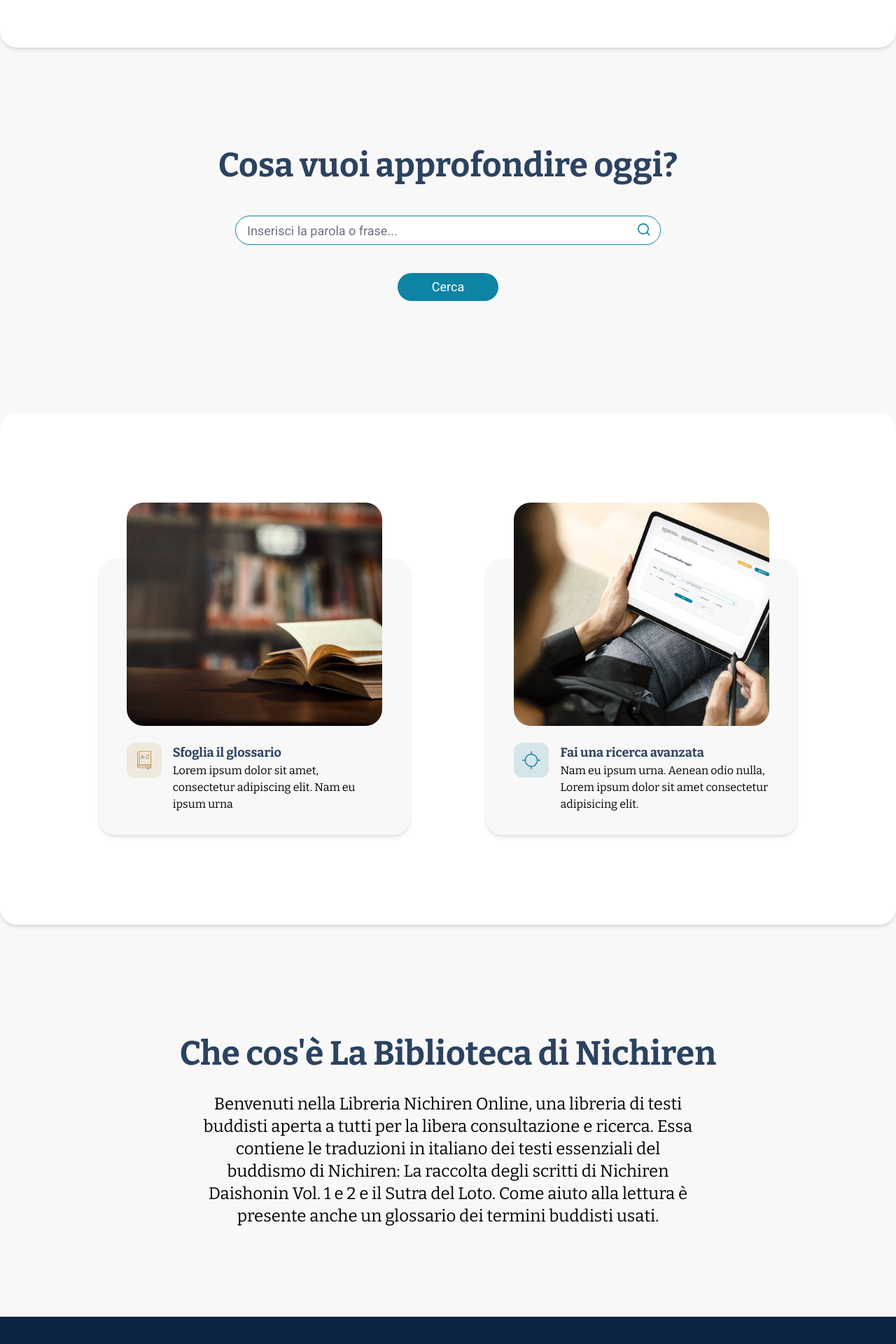
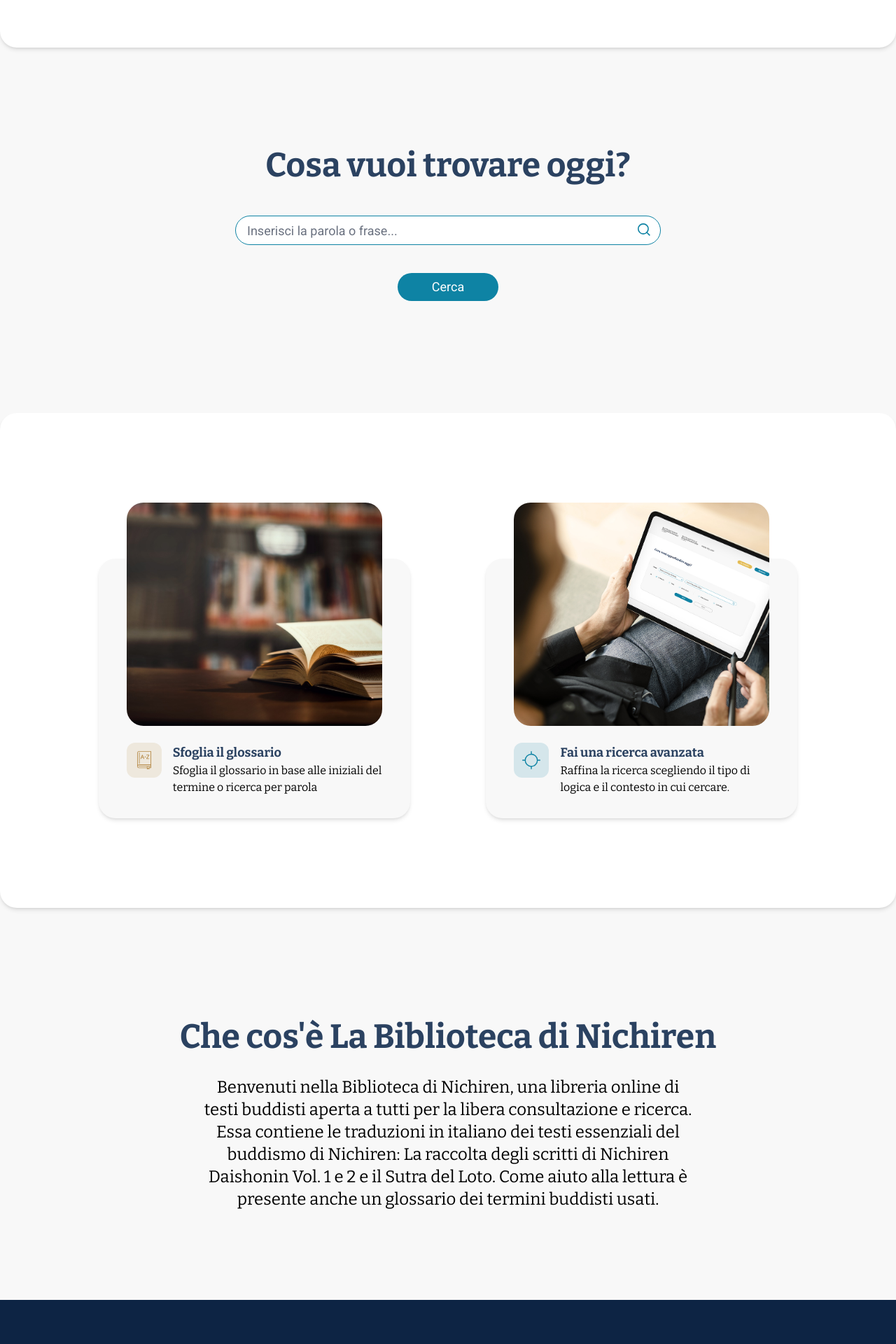
Before and after one commit to upalatucci/biblioteca-nextjs, a Next.js app: page / in a window 1280 px wide. Shown: the part 1104-3024 px from the top of the page at 70% size. Built offline with nearby package versions, Linux system fonts and the light colour scheme.

Commit message:
fix: modifica testi in home

```diff
--- a/pages/index.tsx
+++ b/pages/index.tsx
@@ -115,7 +115,7 @@ export default function Home() {
 
         <section className="font-sans flex flex-col py-20 lg:py-32 px-8 items-center justify-center">
           <h2 className="font-serif mt-4 mb-8 font-bold text-2xl sm:text-3xl md:text-5xl text-center">
-            Cosa vuoi approfondire oggi?
+            Cosa vuoi trovare oggi?
           </h2>
           <div className="w-full mt-4 mb-8">
             <form
@@ -175,8 +175,7 @@ export default function Home() {
                             Sfoglia il glossario
                           </h3>
                           <span className="z-10">
-                            Lorem ipsum dolor sit amet, consectetur adipiscing
-                            elit. Nam eu ipsum urna
+                          Sfoglia il glossario in base alle iniziali del termine o ricerca per parola
                           </span>
                         </div>
                       </div>
@@ -216,8 +215,7 @@ export default function Home() {
                             Fai una ricerca avanzata
                           </h3>
                           <span className="flex-col">
-                            Nam eu ipsum urna. Aenean odio nulla, Lorem ipsum
-                            dolor sit amet consectetur adipisicing elit.
+                          Raffina la ricerca scegliendo il tipo di logica e il contesto in cui cercare.
                           </span>
                         </div>
                       </div>
@@ -235,7 +233,7 @@ export default function Home() {
               Che cos&apos;è La Biblioteca di Nichiren
             </h2>
             <p className="text-2xl font-serif text-center mx-4 md:mx-32 lg:mx-64">
-            Benvenuti nella Libreria Nichiren Online, una libreria di testi buddisti aperta a tutti per la libera consultazione e ricerca.
+            Benvenuti nella Biblioteca di Nichiren, una libreria online di testi buddisti aperta a tutti per la libera consultazione e ricerca.
               Essa contiene le traduzioni in italiano dei testi essenziali del buddismo di Nichiren: La raccolta degli scritti di Nichiren Daishonin Vol. 1 e 2 e il Sutra del Loto.
               Come aiuto alla lettura è presente anche un glossario dei termini buddisti usati.
             </p>
```
